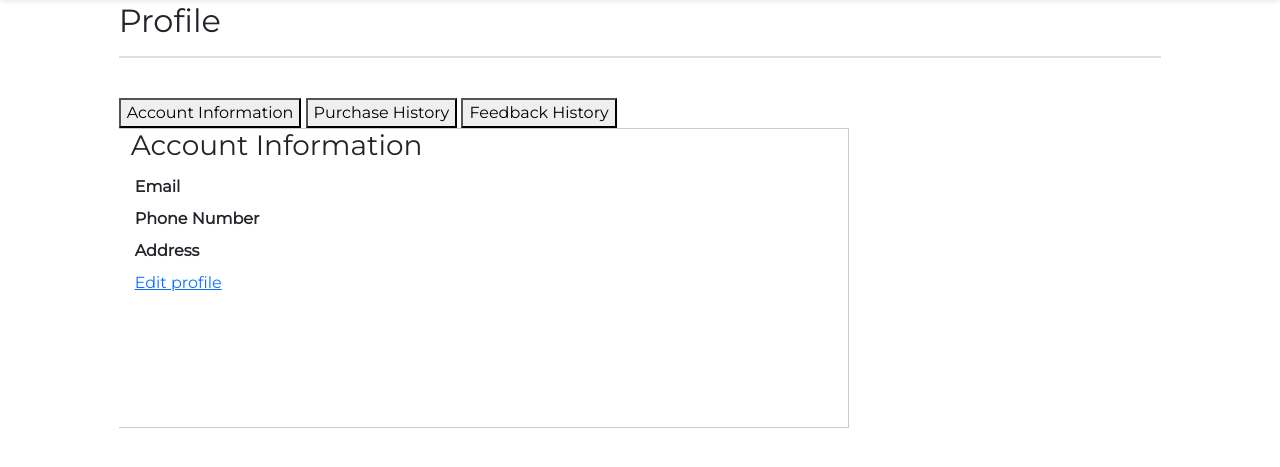
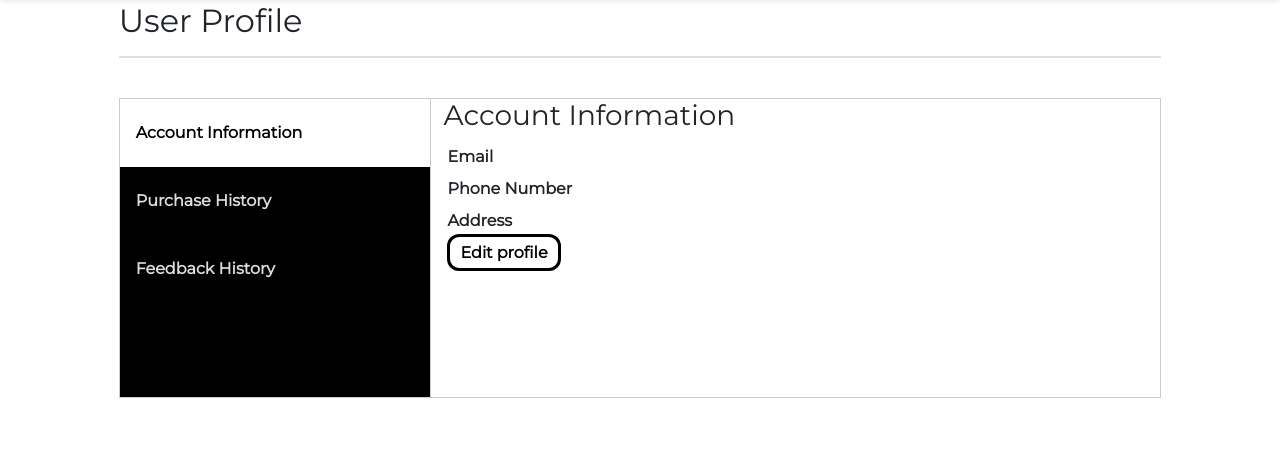
Before and after one commit to Tora-66/PheidipShop, a PHP site: page /userprofile.php in a window 1280 px wide. Shown: the part 94-561 px from the top of the page. Run offline with PHP 8.4, Linux system fonts and the light colour scheme; a user stored in the database is signed in; data comes from the database, SQL or seed files in the repository; data that the repository does not hold is empty; some libraries are stand-ins or nearby versions.

Commit message:
Add files via upload

```diff
--- a/userprofile.php
+++ b/userprofile.php
@@ -21,12 +21,13 @@ $rs1 = mysqli_query($conn, $query1);
 
 include 'php/htmlHead.php';
 include 'php/navigationBar.php';
-
+include 'php/htmlBody.php';
 ?>
 
 <script src="https://kit.fontawesome.com/a076d05399.js" crossorigin="anonymous"></script>
-<link href="css/userprofile.css" type="text/css" rel="stylesheet" />
-<div class="col-lg-10 col-md-10 col-sm-9 col-xs-12 container">
+<link href="css/userprofile.css" type="text/css"
+	rel="stylesheet" />
+<div class="col-lg-10 col-md-10 col-sm-9 col-xs-12 container user">
     <div class="notification">
         <?php
         if (isset($_GET["msgSuccess"])) :
@@ -34,10 +35,10 @@ include 'php/navigationBar.php';
         endif;
         ?>
     </div>
-    <h2>Profile</h2>
+    <h2>User Profile</h2>
     <hr style="height:2px;border-width:0;color:gray;background-color:gray">
     <h3><?= $field[3] ?></h3> <br>
-    <div class="tab">
+    <div class="tab1">
         <button class="tablinks" onclick="openCity(event, 'accountinfo')" id="defaultOpen">Account Information</button>
         <button class="tablinks" onclick="openCity(event, 'purchasehis')">Purchase History</button>
         <button class="tablinks" onclick="openCity(event, 'feedbackhis')">Feedback History</button>
@@ -68,7 +69,7 @@ include 'php/navigationBar.php';
             </tr>
             <tr>
                 <td>
-                    <a href="editprofile.php?code=<?= $field[0] ?>">Edit profile</a>
+                    <a  class="edit" href="editprofile.php?code=<?= $field[0] ?>">Edit profile</a>
                 </td>
             </tr>
         </table>
@@ -101,6 +102,3 @@ include 'php/navigationBar.php';
     // Get the element with id="defaultOpen" and click on it
     document.getElementById("defaultOpen").click();
 </script>
-<?php
-include 'php/htmlBody.php';
-?>
```
